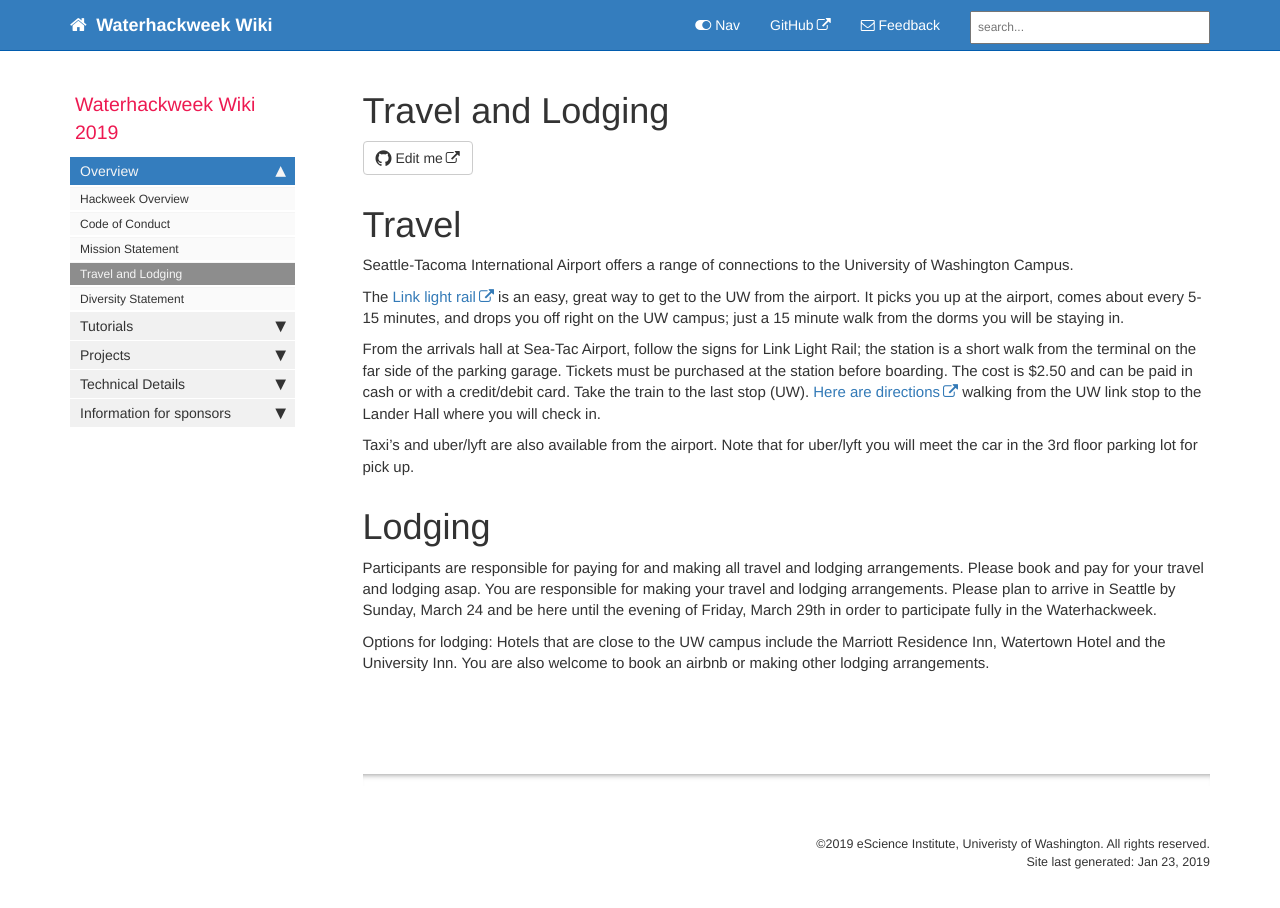
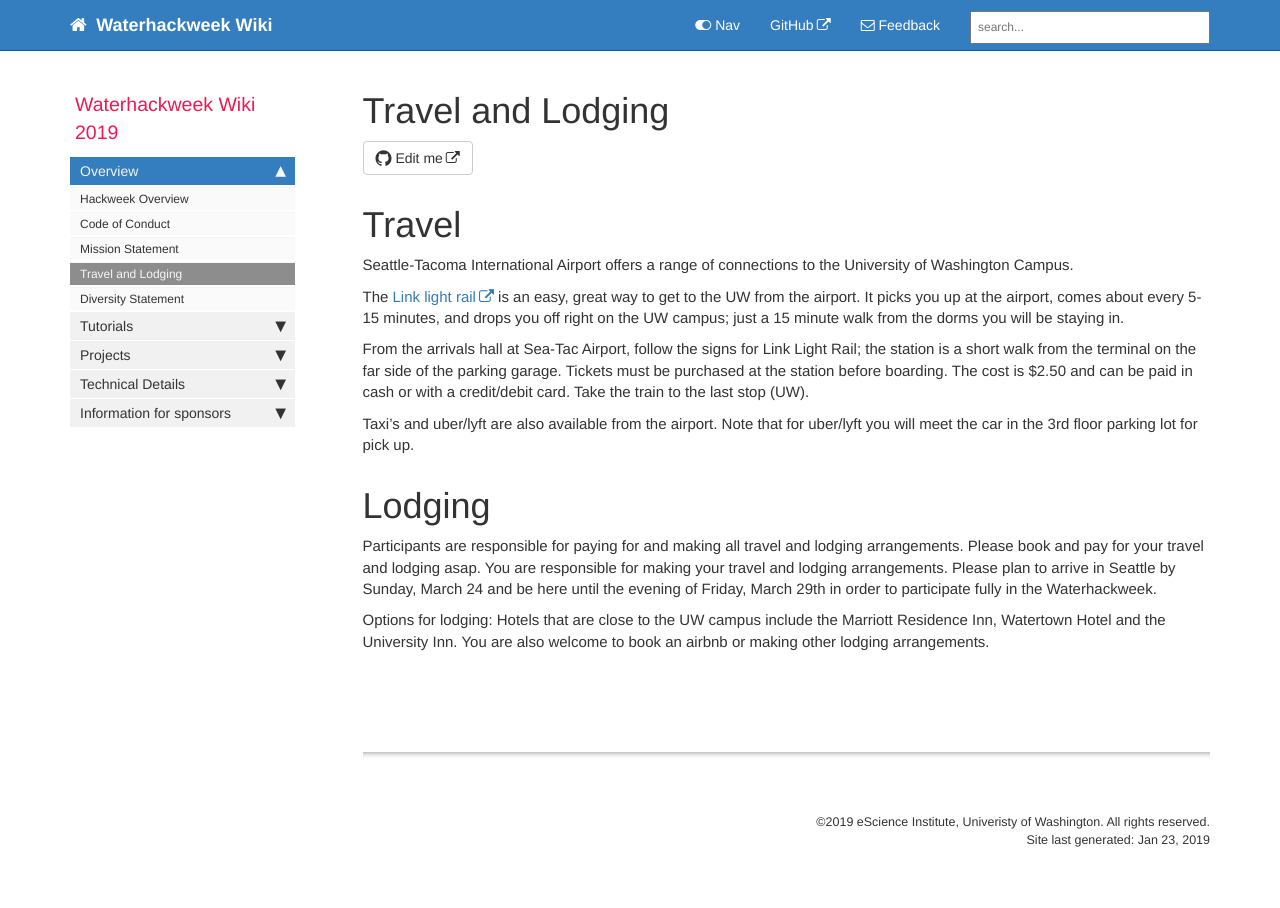
Before and after one commit to waterhackweek/wiki, a Jekyll site: the page built from pages/travel_and_lodging.md, in a window 1280 px wide and 921 px high. Shown: the top 908 px of the window. Built offline with Jekyll 4.4.1, drawn with Linux system fonts in a browser that asks for light colours; nearby versions of some CDN libraries; comment, search, counter and statistics services are not loaded.

Commit message:
Update travel_and_lodging.md

```diff
--- a/pages/travel_and_lodging.md
+++ b/pages/travel_and_lodging.md
@@ -14,7 +14,7 @@ Seattle-Tacoma International Airport offers a range of connections to the Univer
 
 The [Link light rail](https://www.soundtransit.org/Schedules/Link-light-rail) is an easy, great way to get to the UW from the airport. It picks you up at the airport, comes about every 5-15 minutes, and drops you off right on the UW campus; just a 15 minute walk from the dorms you will be staying in.
 
-From the arrivals hall at Sea-Tac Airport, follow the signs for Link Light Rail; the station is a short walk from the terminal on the far side of the parking garage. Tickets must be purchased at the station before boarding. The cost is $2.50 and can be paid in cash or with a credit/debit card. Take the train to the last stop (UW). [Here are directions](https://www.google.com/maps/dir/UW+%2F+Husky+Stadium+Link+Station,+Montlake+Boulevard+Northeast,+Seattle,+WA/Lander+Hall,+Northeast+Campus+Parkway,+Seattle,+WA/@47.6528701,-122.3174734,15z/data=!3m1!4b1!4m14!4m13!1m5!1m1!1s0x549014eca005d559:0x2a5b4b6f98dddc9c!2m2!1d-122.3037817!2d47.6498128!1m5!1m1!1s0x549014f3ba755af3:0x942b03c21f9cc45e!2m2!1d-122.3148976!2d47.655826!3e2) walking from the UW link stop to the Lander Hall where you will check in.
+From the arrivals hall at Sea-Tac Airport, follow the signs for Link Light Rail; the station is a short walk from the terminal on the far side of the parking garage. Tickets must be purchased at the station before boarding. The cost is $2.50 and can be paid in cash or with a credit/debit card. Take the train to the last stop (UW).
 
 Taxi’s and uber/lyft are also available from the airport. Note that for uber/lyft you will meet the car in the 3rd floor parking lot for pick up.
 
```
